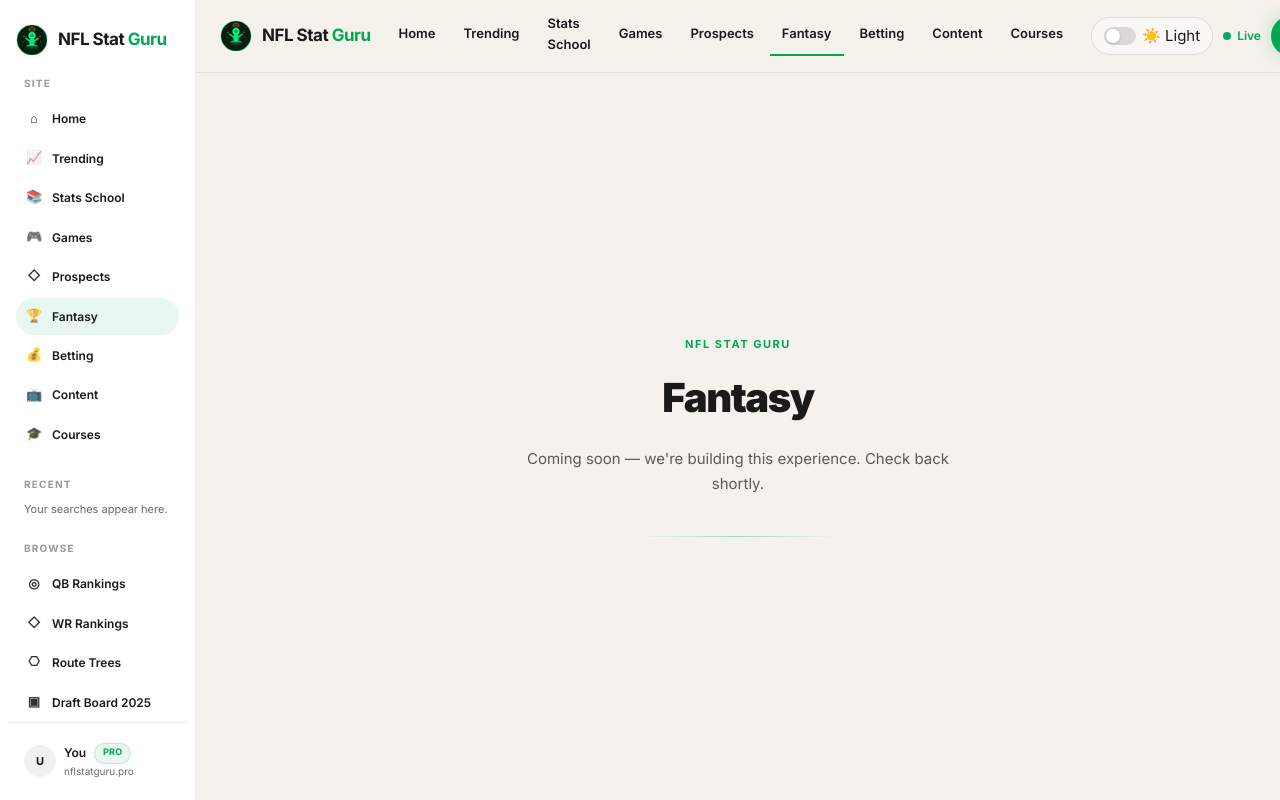
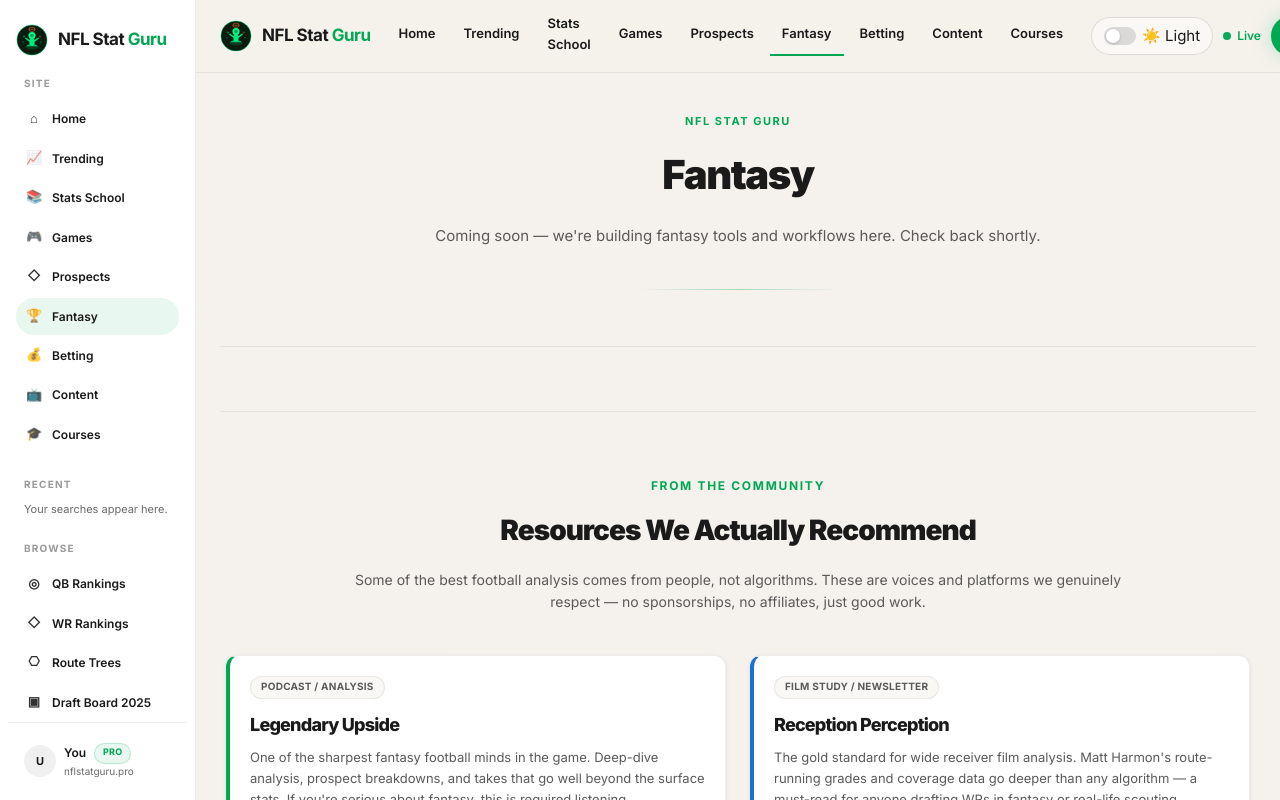
Before and after one commit to jomckinney1999/gridiq, a Next.js app: page /fantasy in a window 1280 px wide. Built offline with nearby package versions, Linux system fonts and the light colour scheme.

Commit message:
Add community resources section to Fantasy page

```diff
--- a/src/app/(app)/fantasy/page.tsx
+++ b/src/app/(app)/fantasy/page.tsx
@@ -1,5 +1,25 @@
-import { ComingSoonPlaceholder } from "@/components/ComingSoonPlaceholder";
+import { FantasyCommunityResources } from "@/components/fantasy/FantasyCommunityResources";
 
 export default function FantasyPage() {
-  return <ComingSoonPlaceholder title="Fantasy" />;
+  return (
+    <div className="mx-auto w-full max-w-6xl px-4 pb-20 pt-10 sm:px-6">
+      <section className="border-b border-[var(--border)] pb-14">
+        <div className="mx-auto max-w-2xl text-center">
+          <p className="text-[11px] font-bold uppercase tracking-[0.14em] text-[var(--green)]">NFL Stat Guru</p>
+          <h1 className="mt-3 text-balance text-[28px] font-extrabold tracking-[-0.5px] text-[var(--txt)] sm:text-[32px]">
+            Fantasy
+          </h1>
+          <p className="mt-4 text-[15px] leading-relaxed text-[var(--txt-2)]">
+            Coming soon — we&apos;re building fantasy tools and workflows here. Check back shortly.
+          </p>
+          <div
+            aria-hidden
+            className="mx-auto mt-10 h-px max-w-[200px] bg-gradient-to-r from-transparent via-[color-mix(in_srgb,var(--green)_35%,transparent)] to-transparent"
+          />
+        </div>
+      </section>
+
+      <FantasyCommunityResources />
+    </div>
+  );
 }
--- /dev/null
+++ b/src/components/fantasy/FantasyCommunityResources.tsx
@@ -0,0 +1,124 @@
+type ResourceCard = {
+  accent: "green" | "blue" | "orange" | "purple";
+  badge: string;
+  name: string;
+  description: string;
+  href?: string;
+  buttonLabel?: string;
+  /** Card 4 style — philosophy note */
+  philosophy?: boolean;
+};
+
+const ACCENT: Record<ResourceCard["accent"], string> = {
+  green: "var(--green)",
+  blue: "var(--blue)",
+  orange: "var(--orange)",
+  purple: "var(--purple)",
+};
+
+const CARDS: ResourceCard[] = [
+  {
+    accent: "green",
+    badge: "Podcast / Analysis",
+    name: "Legendary Upside",
+    description:
+      "One of the sharpest fantasy football minds in the game. Deep-dive analysis, prospect breakdowns, and takes that go well beyond the surface stats. If you're serious about fantasy, this is required listening.",
+    href: "https://open.spotify.com/search/Legendary%20Upside%20podcast",
+    buttonLabel: "Find on Spotify →",
+  },
+  {
+    accent: "blue",
+    badge: "Film Study / Newsletter",
+    name: "Reception Perception",
+    description:
+      "The gold standard for wide receiver film analysis. Matt Harmon's route-running grades and coverage data go deeper than any algorithm — a must-read for anyone drafting WRs in fantasy or real-life scouting.",
+    href: "https://www.receptionperception.com",
+    buttonLabel: "Read More →",
+  },
+  {
+    accent: "orange",
+    badge: "Platform / Best Ball",
+    name: "Underdog Network",
+    description:
+      "The best platform for best ball fantasy and high-stakes drafts. Their ADP data, draft tools, and fantasy content are genuinely class-leading. If you play best ball, this is your home base.",
+    href: "https://underdognetwork.com",
+    buttonLabel: "Visit Underdog →",
+  },
+  {
+    accent: "purple",
+    badge: "Philosophy",
+    name: "Beyond the Algorithm",
+    description:
+      "Data and AI are powerful tools — but the best fantasy players combine analytics with film study, beat reporter intel, and genuine football knowledge. NFL Stat Guru gives you the data layer. These resources give you the rest.",
+    philosophy: true,
+  },
+];
+
+export function FantasyCommunityResources() {
+  return (
+    <section className="mt-16 border-t border-[var(--border)] pt-16">
+      <div className="mx-auto max-w-3xl text-center">
+        <p className="text-[12px] font-bold uppercase tracking-[0.14em] text-[var(--green)]">From the Community</p>
+        <h2 className="mt-3 text-balance text-[26px] font-extrabold tracking-[-0.5px] text-[var(--txt)] sm:text-[30px]">
+          Resources We Actually Recommend
+        </h2>
+        <p className="mt-4 text-[14px] leading-relaxed text-[var(--txt-2)]">
+          Some of the best football analysis comes from people, not algorithms. These are voices and platforms we genuinely
+          respect — no sponsorships, no affiliates, just good work.
+        </p>
+      </div>
+
+      <div className="mx-auto mt-10 grid max-w-5xl grid-cols-1 gap-6 md:grid-cols-2">
+        {CARDS.map((card) => {
+          const border = ACCENT[card.accent];
+          const isPhilosophy = card.philosophy === true;
+
+          return (
+            <div
+              key={card.name}
+              className={[
+                "flex flex-col rounded-xl border border-[var(--border)] bg-[var(--bg-card)] shadow-[var(--shadow-sm)] transition hover:shadow-[var(--shadow-md)]",
+                "border-l-4",
+                isPhilosophy ? "bg-[color-mix(in_srgb,var(--bg-base)_60%,var(--bg-card))]" : "",
+              ].join(" ")}
+              style={{ borderLeftColor: border }}
+            >
+              <div className="flex flex-1 flex-col p-5">
+                <span className="inline-flex w-fit rounded-full border border-[var(--border)] bg-[var(--bg-card2)] px-2.5 py-0.5 text-[10px] font-bold uppercase tracking-wide text-[var(--txt-2)]">
+                  {card.badge}
+                </span>
+                <h3 className="mt-3 text-[16px] font-bold text-[var(--txt)]">{card.name}</h3>
+                <p
+                  className={[
+                    "mt-2 flex-1 text-[13px] leading-relaxed text-[var(--txt-2)]",
+                    isPhilosophy ? "italic text-[var(--txt-muted)]" : "line-clamp-[8]",
+                  ].join(" ")}
+                >
+                  {card.description}
+                </p>
+
+                {card.href && card.buttonLabel ? (
+                  <a
+                    href={card.href}
+                    target="_blank"
+                    rel="noopener noreferrer"
+                    className="mt-4 inline-flex w-fit items-center rounded-lg border border-[var(--border-md)] bg-transparent px-4 py-2 text-[13px] font-semibold text-[var(--txt)] transition hover:border-[var(--green-border)] hover:bg-[var(--green-light)] hover:text-[var(--green)]"
+                  >
+                    {card.buttonLabel}
+                  </a>
+                ) : null}
+
+                <p className="mt-4 text-[10px] leading-snug text-[var(--txt-3)]">Not affiliated — editorial pick only.</p>
+              </div>
+            </div>
+          );
+        })}
+      </div>
+
+      <p className="mx-auto mt-10 max-w-2xl text-center text-[12px] leading-relaxed text-[var(--txt-3)]">
+        NFL Stat Guru is not affiliated with, sponsored by, or paid by any of the above. These are genuine recommendations
+        from one football analytics nerd to another.
+      </p>
+    </section>
+  );
+}
```
